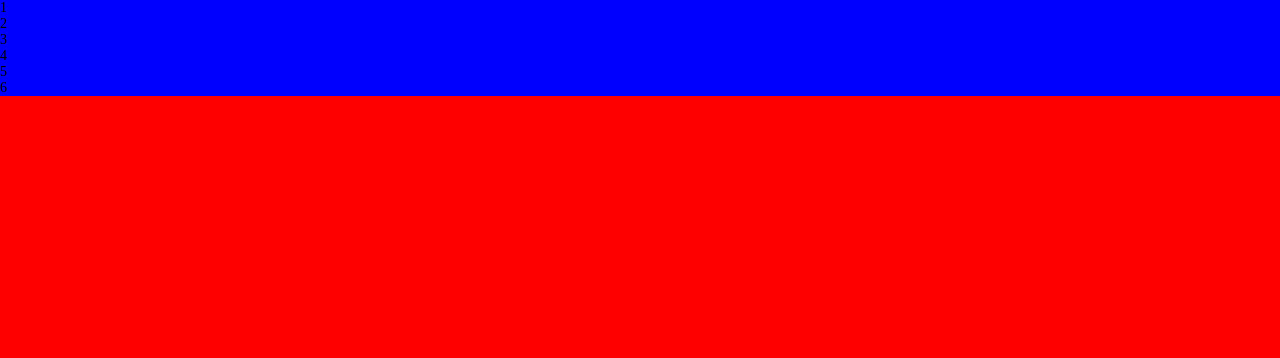
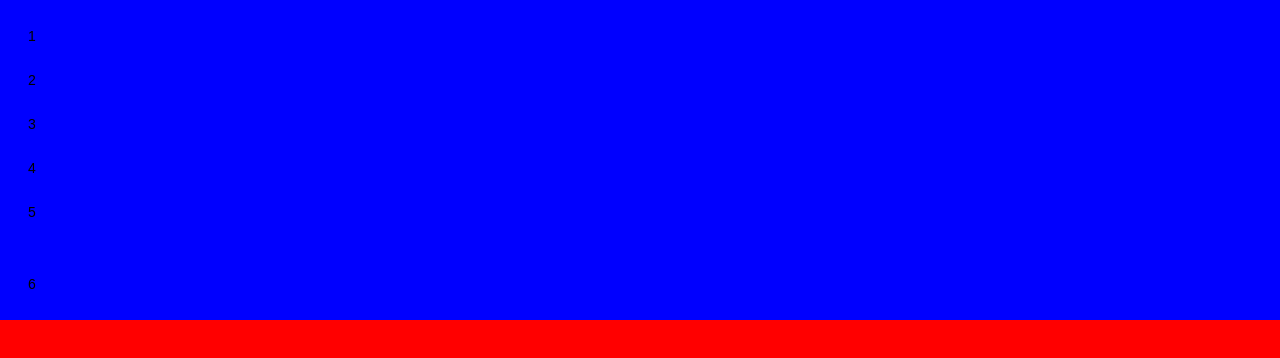
Before and after one commit to sheldon2015/npm-scripts, a website: page src/index.html in a window 1280 px wide. Drawn offline with Linux system fonts and the light colour scheme.

```diff
--- a/src/scss/index.scss
+++ b/src/scss/index.scss
@@ -10,6 +10,7 @@
         background: blue;
         margin: 0;
         padding: 14px;
+        font-family: sans-serif;
     }
 
     p {
@@ -22,4 +23,8 @@
 
 
 
+
+
+
+
 }
```
Also changed, not shown: package.json (+4 -4 lines), README.md, dist/css/index.css.
